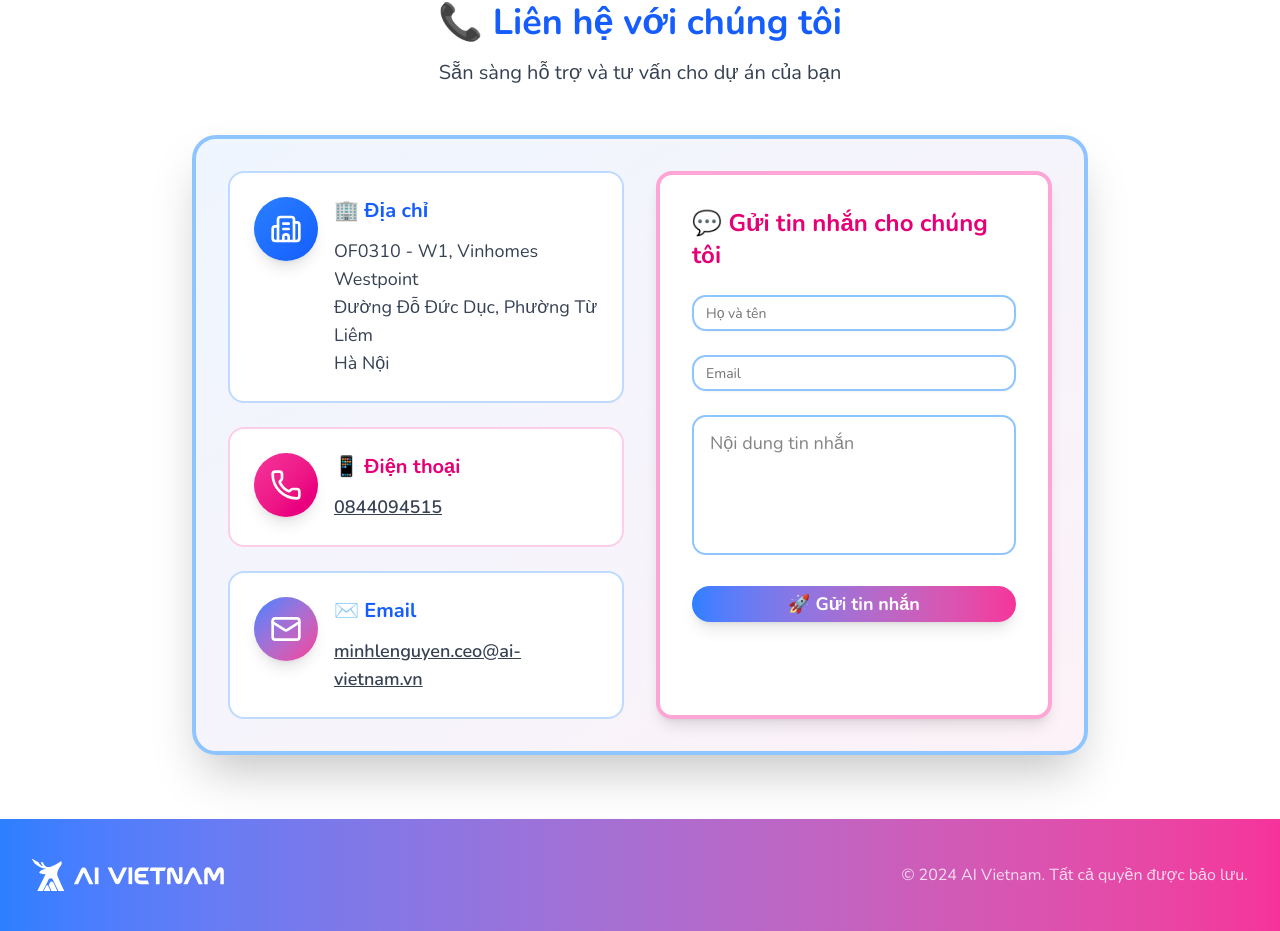
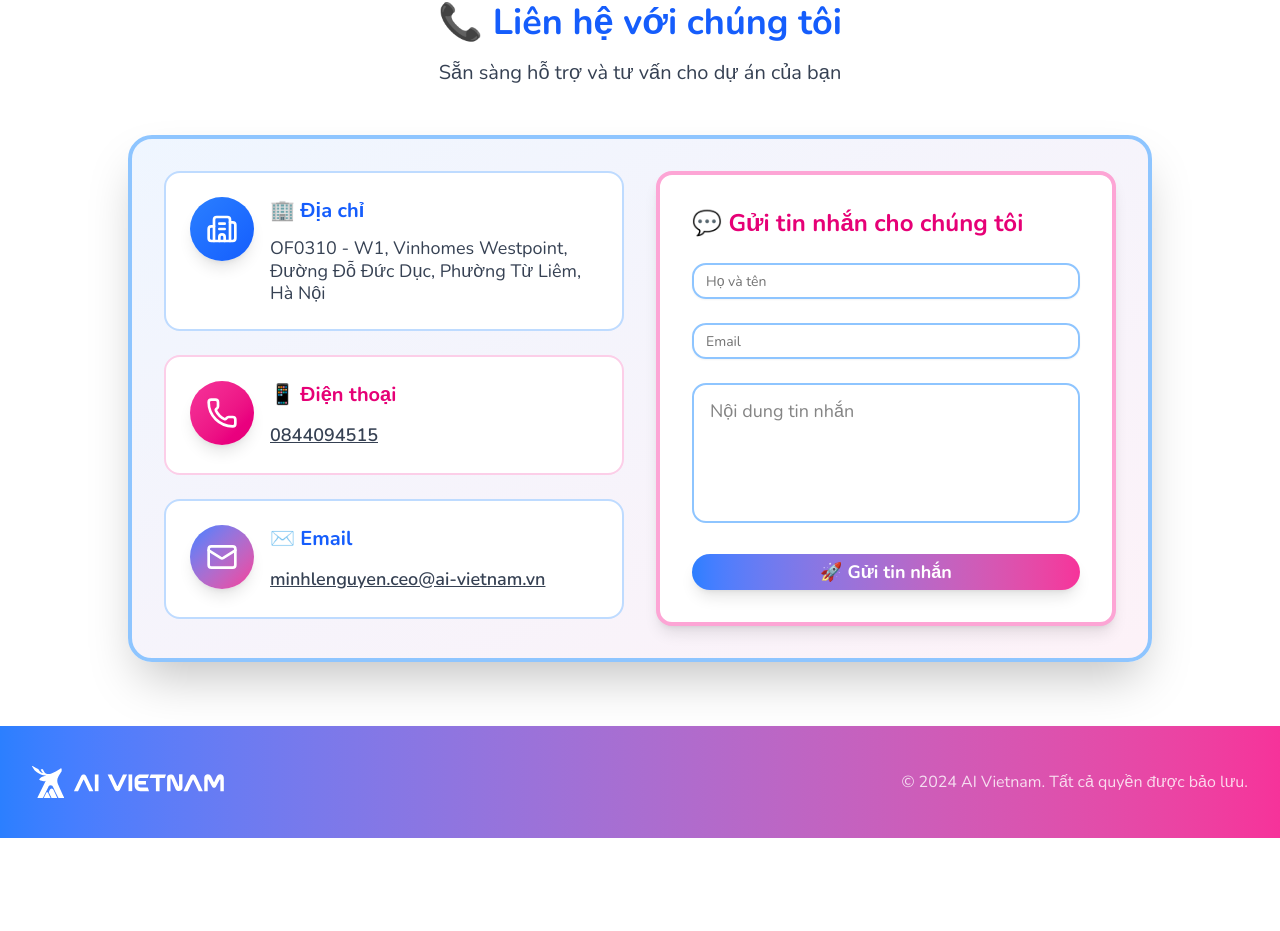
Before and after one commit to aivn-vanhn/web, a Next.js app: page / in a window 1280 px wide. Shown: the part 3233-4164 px from the top of the page. After the commit the page ends 4071 px from the top, so only its background shows below. Built offline with nearby package versions, Linux system fonts and the light colour scheme.

Commit message:
update icon, layout

```diff
--- a/src/app/layout.tsx
+++ b/src/app/layout.tsx
@@ -97,8 +97,15 @@ export default function RootLayout({
   return (
     <html lang="vi">
       <head>
-        <link rel="icon" href="/images/logo_image.png" type="image/png" />
-        <link rel="apple-touch-icon" href="/images/logo_image.png" />
+        <link rel="icon" href="/images/huou.svg" type="image/svg+xml" />
+        <link
+          rel="icon"
+          href="/images/huou.svg"
+          type="image/svg+xml"
+          sizes="32x32"
+        />
+        <link rel="apple-touch-icon" href="/images/huou.svg" sizes="180x180" />
+        <link rel="shortcut icon" href="/images/huou.svg" />
         <meta name="theme-color" content="#3b82f6" />
         <meta name="viewport" content="width=device-width, initial-scale=1" />
       </head>
--- a/src/components/ContactSection.tsx
+++ b/src/components/ContactSection.tsx
@@ -14,7 +14,7 @@ export default function ContactSection() {
             Sẵn sàng hỗ trợ và tư vấn cho dự án của bạn
           </p>
         </div>
-        <div className="bg-gradient-to-br from-blue-50 to-pink-50 rounded-3xl shadow-2xl p-8 max-w-4xl mx-auto border-4 border-blue-300">
+        <div className="bg-gradient-to-br from-blue-50 to-pink-50 rounded-3xl shadow-2xl p-8 max-w-5xl mx-auto border-4 border-blue-300">
           <div className="grid md:grid-cols-2 gap-8">
             <div className="space-y-6">
               <div className="flex items-start space-x-4 p-6 rounded-2xl bg-white border-2 border-blue-200 hover:shadow-lg transition-all duration-300">
@@ -25,12 +25,9 @@ export default function ContactSection() {
                   <h4 className="text-xl font-bold text-blue-600 mb-3">
                     🏢 Địa chỉ
                   </h4>
-                  <p className="text-gray-700 text-lg">
-                    OF0310 - W1, Vinhomes Westpoint
-                    <br />
-                    Đường Đỗ Đức Dục, Phường Từ Liêm
-                    <br />
-                    Hà Nội
+                  <p className="text-gray-700 text-lg leading-tight">
+                    OF0310 - W1, Vinhomes Westpoint, Đường Đỗ Đức Dục, Phường Từ
+                    Liêm, Hà Nội
                   </p>
                 </div>
               </div>
@@ -60,7 +57,7 @@ export default function ContactSection() {
                   </h4>
                   <a
                     href="mailto:minhlenguyen.ceo@ai-vietnam.vn"
-                    className="text-gray-700 hover:text-blue-600 underline text-lg font-semibold"
+                    className="text-gray-700 hover:text-blue-600 underline text-lg font-semibold break-all"
                   >
                     minhlenguyen.ceo@ai-vietnam.vn
                   </a>
```
Also changed, not shown: public/images/huou.svg (added).
